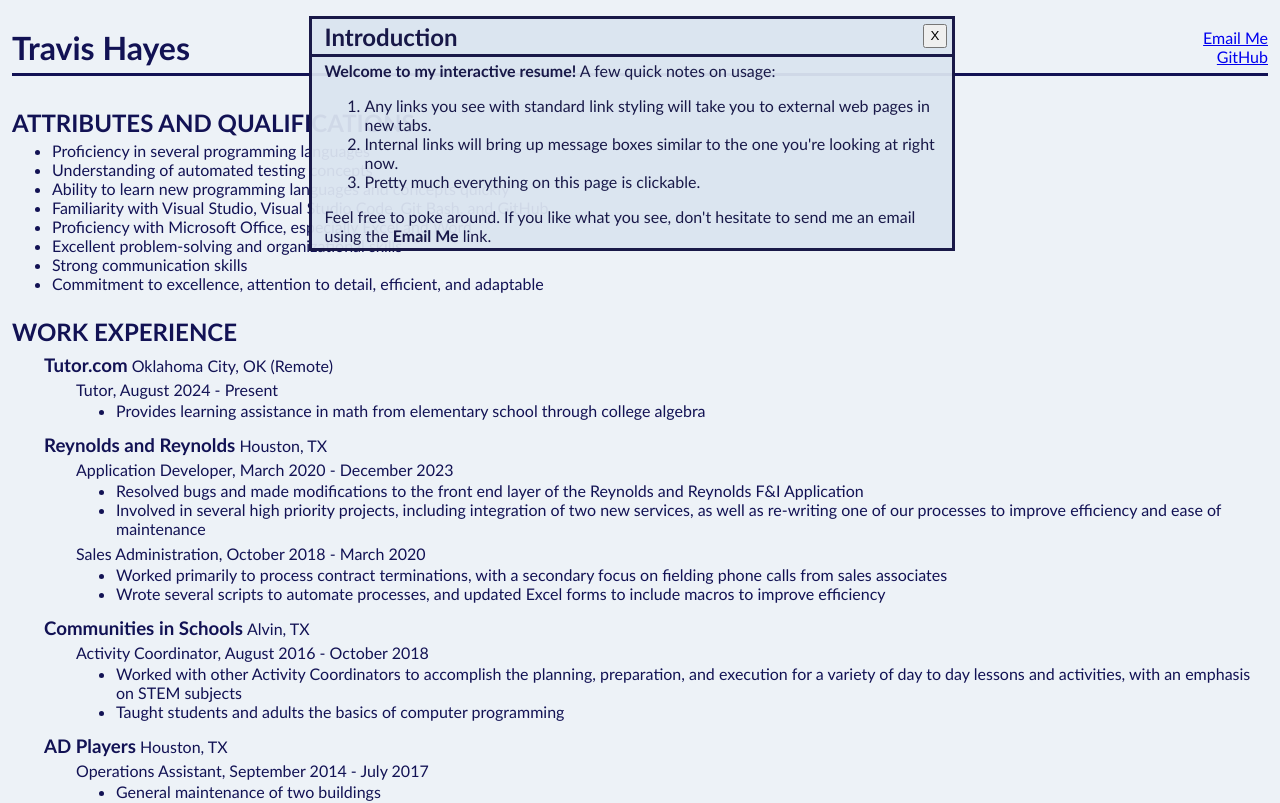
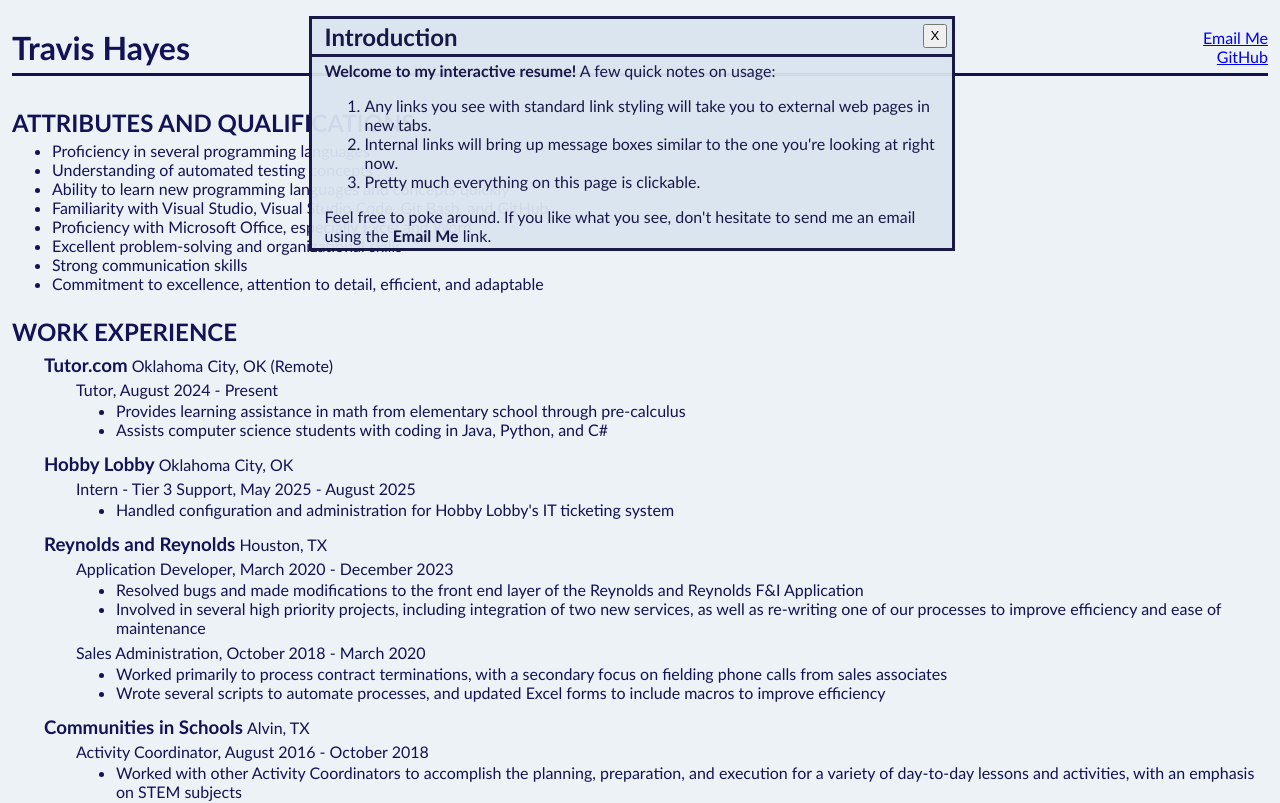
Before and after one commit to tphayes7/Interactive-Resume, a React (Vite) app: page / in a window 1280 px wide. Shown: the top 803 px of the page. Built offline with nearby package versions, Linux system fonts and the light colour scheme.

Commit message:
october 2025 update

```diff
--- a/index.html
+++ b/index.html
@@ -52,7 +52,20 @@
                         <div id="tutor" class="clickable indent">
                             <p>Tutor, August 2024 - Present</p>
                             <ul>
-                                <li>Provides learning assistance in math from elementary school through college algebra</li>
+                                <li>Provides learning assistance in math from elementary school through pre-calculus</li>
+                                <li>Assists computer science students with coding in Java, Python, and C#</li>
+                            </ul>
+                        </div>
+                    </div>
+                    <div id="hobbylobby">
+                        <div id="hobbylobby-header" class="clickable responsive-2">
+                            <h3><strong>Hobby Lobby</strong></h3>
+                            <h4> Oklahoma City, OK</h4>
+                        </div>
+                        <div id="intern-tier3" class="clickable indent">
+                            <p>Intern - Tier 3 Support, May 2025 - August 2025</p>
+                            <ul>
+                                <li>Handled configuration and administration for Hobby Lobby's IT ticketing system</li>
                             </ul>
                         </div>
                     </div>
@@ -84,7 +97,7 @@
                         <div id="activity-coord" class="clickable indent">
                             <p>Activity Coordinator, August 2016 - October 2018</p>
                             <ul>
-                                <li>Worked with other Activity Coordinators to accomplish the planning, preparation, and execution for a variety of day to day lessons and activities, with an emphasis on STEM subjects</li>
+                                <li>Worked with other Activity Coordinators to accomplish the planning, preparation, and execution for a variety of day-to-day lessons and activities, with an emphasis on STEM subjects</li>
                                 <li>Taught students and adults the basics of computer programming</li>
                             </ul>
                         </div>
--- a/src/App.jsx
+++ b/src/App.jsx
@@ -27,6 +27,8 @@ function App() {
   document.getElementById('soft-skills').onclick = retrieveBoxData;
   document.getElementById('tutorcom-header').onclick = retrieveBoxData;
   document.getElementById('tutor').onclick = retrieveBoxData;
+  document.getElementById('hobbylobby-header').onclick = retrieveBoxData;
+  document.getElementById('intern-tier3').onclick = retrieveBoxData;
   document.getElementById('reyrey-header').onclick = retrieveBoxData;
   document.getElementById('app-dev').onclick = retrieveBoxData;
   document.getElementById('sales-admin').onclick = retrieveBoxData;
--- a/src/assets/Data/Data.jsx
+++ b/src/assets/Data/Data.jsx
@@ -40,7 +40,7 @@ const boxData = {
                     <br />
                     <p>Although I found myself both enjoying and excelling at software development, I eventually had to leave for personal reasons.  After 15 years in Houston, I found that my community of friends had slowly evaporated over time, and so I decided to move back home to be closer to family.  Reynolds and Reynolds, unfortunately, was not willing to allow me to work fully remote, so I had to walk away from that position.</p>
                     <br />
-                    <p>And so, I found myself back in Oklahoma without a job.  To me, this seemed like an opportunity, because it allowed me to return to my alma mater for a degree in Computer Science.  Although I already have 4 years of professional software development experience, as well as additional training via Codecademy, I felt that pursuing a formal degree would help fill in some of the gaps in my software education.  Ultimately, I believe this will make me a better programmer, and I hope to further that development during my studies through an internship.</p>
+                    <p>And so, I found myself back in Oklahoma without a job.  To me, this seemed like an opportunity, because it allowed me to return to my alma mater for a degree in Computer Science.  Although I already have 4 years of professional software development experience, as well as additional training via Codecademy, I felt that pursuing a formal degree would help fill in some of the gaps in my software education.  My time at OBU also afforded me the opportunity to work a tech support internship at <a href="https://www.hobbylobby.com/" target="_blank">Hobby Lobby</a>, during which time I learned a lot about a side of computer science that I had less experience with.  Ultimately, I believe this process has made me a better programmer, and I hope to use this experience as I resume my software development career.</p>
                 </>
             )
         },
@@ -68,6 +68,11 @@ const boxData = {
                             </thead>
                             <tbody>
                                 <tr>
+                                    <td>Java</td>
+                                    <td className="text-align-center">9</td>
+                                    <td className="text-align-center">College, Codecademy</td>
+                                </tr>
+                                <tr>
                                     <td>C#</td>
                                     <td className="text-align-center">7</td>
                                     <td className="text-align-center">Codecademy</td>
@@ -75,37 +80,42 @@ const boxData = {
                                 <tr>
                                     <td>Javascript</td>
                                     <td className="text-align-center">8</td>
-                                    <td className="text-align-center">Codecademy</td>
+                                    <td className="text-align-center">College, Codecademy</td>
                                 </tr>
                                 <tr>
                                     <td>React</td>
                                     <td className="text-align-center">6</td>
+                                    <td className="text-align-center">College, Codecademy</td>
+                                </tr>
+                                <tr>
+                                    <td>Redux</td>
+                                    <td className="text-align-center">4</td>
                                     <td className="text-align-center">Codecademy</td>
                                 </tr>
                                 <tr>
-                                    <td>Redux</td>
-                                    <td className="text-align-center">5</td>
-                                    <td className="text-align-center">Codecademy</td>
+                                    <td>Python</td>
+                                    <td className="text-align-center">7</td>
+                                    <td className="text-align-center">College, Codecademy</td>
+                                </tr>
+                                <tr>
+                                    <td>Numpy</td>
+                                    <td className="text-align-center">4</td>
+                                    <td className="text-align-center">College</td>
+                                </tr>
+                                <tr>
+                                    <td>Pandas</td>
+                                    <td className="text-align-center">4</td>
+                                    <td className="text-align-center">College</td>
                                 </tr>
                                 <tr>
                                     <td>HTML/CSS</td>
-                                    <td className="text-align-center">7</td>
+                                    <td className="text-align-center">9</td>
                                     <td className="text-align-center">High School, College, Codecademy</td>
                                 </tr>
                                 <tr>
                                     <td>SQL</td>
-                                    <td className="text-align-center">5</td>
-                                    <td className="text-align-center">Codecademy</td>
-                                </tr>
-                                <tr>
-                                    <td>Python</td>
-                                    <td className="text-align-center">5</td>
-                                    <td className="text-align-center">Codecademy</td>
-                                </tr>
-                                <tr>
-                                    <td>Java</td>
-                                    <td className="text-align-center">5</td>
-                                    <td className="text-align-center">Codecademy</td>
+                                    <td className="text-align-center">6</td>
+                                    <td className="text-align-center">College, Codecademy</td>
                                 </tr>
                                 <tr>
                                     <td>COBOL</td>
@@ -180,6 +190,25 @@ const boxData = {
             data: (
                 <>
                     <p>As a tutor, I help students in a variety of math subjects.  This includes basic arithmetic, algebra I and II, and geometry, among others.</p>
+                </>
+            )
+        },
+        {
+            divId: 'hobbylobby-header',
+            title: 'Hobby Lobby',
+            data: (
+                <>
+                    <p><a href="https://www.hobbylobby.com/" target="_blank">Hobby Lobby</a> is a well-known arts and crafts store with branches across the United States.</p>
+                </>
+            )
+        },
+        {
+            divId: 'intern-tier3',
+            title: 'IT - Tier 3',
+            data: (
+                <>
+                    <p>As Tier 3 support, I worked to configure our Ivanti ticketing system.  This involved creation of new forms, writing regex expressions, writing scripts in javascript, and updating CSS documents.</p>
+                    <p>During my tenure, I spearheaded a project to integrate our Ecom Customer Service team into the platform.  This involved creation of new processes, objects, and relationships within the system.  Through this, both my trainer and I discovered functionality within the Ivanti system that allowed for things that we had previously thought were not possible.</p>
                 </>
             )
         },
```
